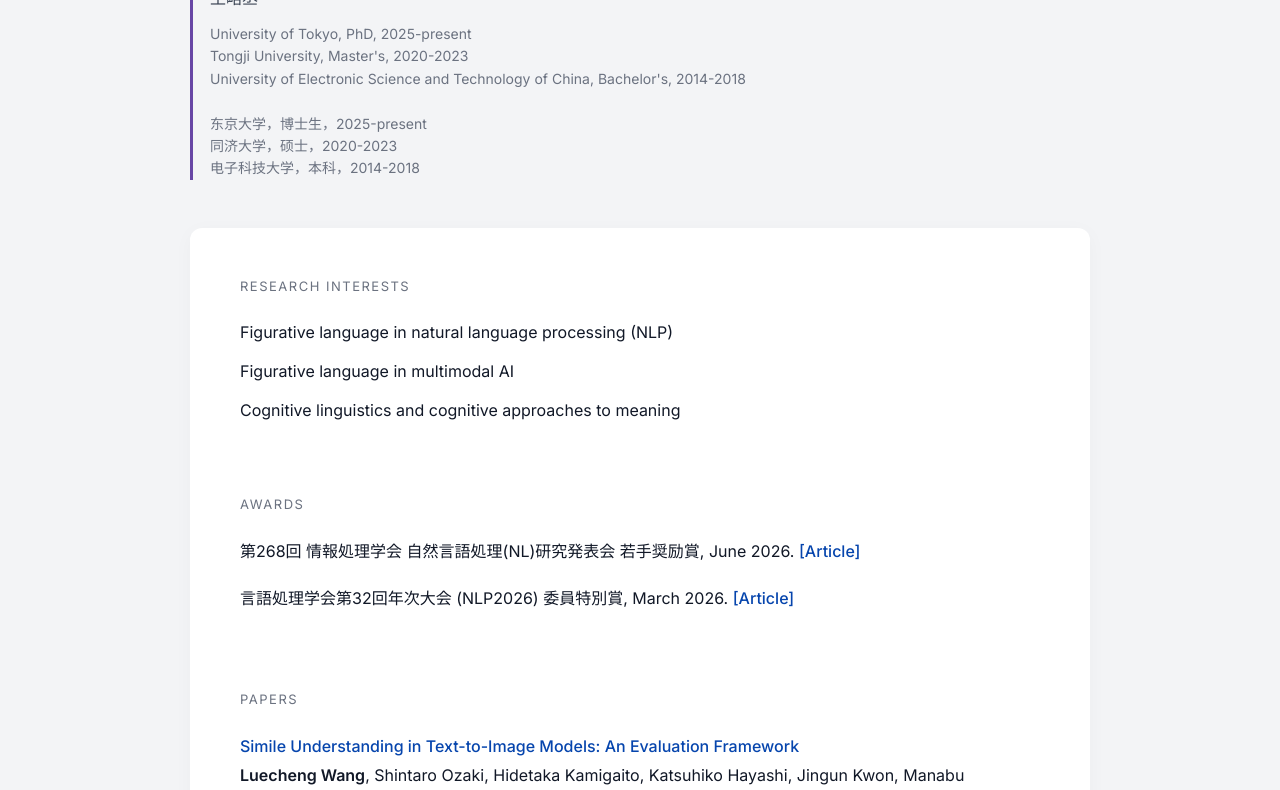
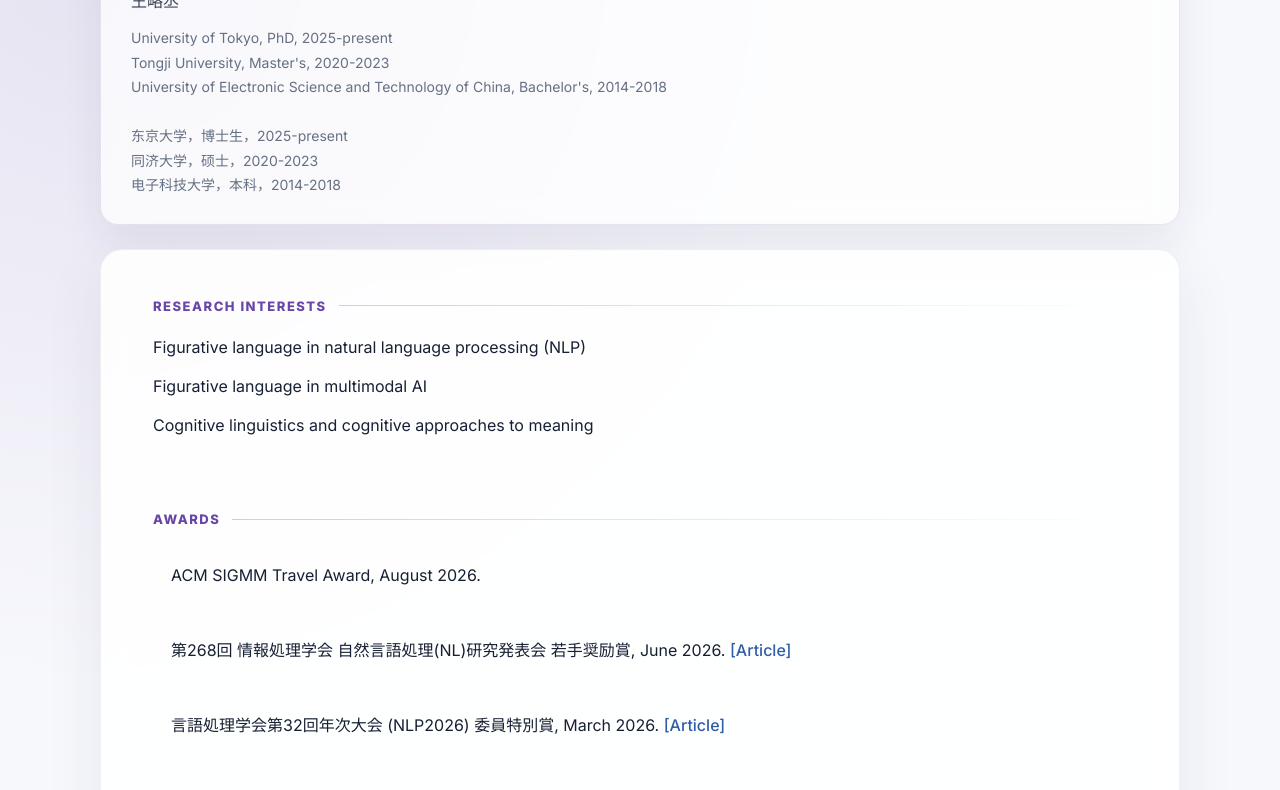
Before and after one commit to luechengwang/luechengwang.github.io, a plain HTML site: page index.html in a window 1280 px wide. Shown: the part 155-945 px from the top of the page. Drawn offline with Linux system fonts and the light colour scheme.

Commit message:
Update index.html

```diff
--- a/index.html
+++ b/index.html
@@ -12,41 +12,51 @@
 body {
   margin: 0;
   font-family: 'Inter', sans-serif;
-  background-color: #f3f4f6;
-  color: #111827;
+  background:
+    radial-gradient(circle at 8% 4%, rgba(104, 70, 165, 0.12), transparent 28%),
+    radial-gradient(circle at 92% 96%, rgba(37, 99, 235, 0.08), transparent 30%),
+    #f7f8fc;
+  color: #172033;
 }
 
 .wrapper {
-  max-width: 900px;
-  margin: 80px auto;
+  max-width: 1080px;
+  margin: 56px auto;
   display: grid;
   grid-template-columns: 1fr;
-  gap: 48px;
-  padding: 0 50px;
+  gap: 24px;
+  padding: 0 32px;
 }
 
 /* Sidebar */
 
 .sidebar {
   position: relative;
-  padding-left: 20px;
+  padding: 26px 30px;
+  border: 1px solid rgba(104, 70, 165, 0.14);
+  border-radius: 18px;
+  background: rgba(255,255,255,0.72);
+  box-shadow: 0 16px 40px rgba(44, 34, 77, 0.08);
+  backdrop-filter: blur(12px);
 }
 
 .sidebar::before {
   content: "";
   position: absolute;
   left: 0;
-  top: 0;
+  top: 22px;
   width: 3px;
-  bottom: 0;
-  background-color: #6846A5;
+  height: 58px;
+  border-radius: 0 3px 3px 0;
+  background: linear-gradient(#6846A5, #9a7bd1);
 }
 
 .sidebar h1 {
   font-size: 30px;
   font-weight: 800;
   margin-bottom: 4px;
-  color: #6846A5;
+  letter-spacing: -0.8px;
+  color: #4d327d;
 }
 
 .sidebar .chinese-name {
@@ -57,9 +67,9 @@ body {
 }
 
 .subtitle {
-  color: #6b7280;
+  color: #657083;
   font-size: 14px;
-  line-height: 1.6;
+  line-height: 1.75;
   margin-bottom: 0;
 }
 
@@ -74,7 +84,7 @@ body {
   display: block;
   margin-bottom: 12px;
   font-size: 14px;
-  color: #0645AD;
+  color: #315caa;
   text-decoration: none;
   font-weight: 500;
 }
@@ -88,18 +98,31 @@ body {
 /* Main content */
 
 .main-section {
-  background-color: #ffffff;
-  padding: 50px;
-  border-radius: 12px;
-  box-shadow: 0 4px 20px rgba(0,0,0,0.03);
+  background: rgba(255, 255, 255, 0.88);
+  padding: 48px 52px;
+  border: 1px solid rgba(30, 41, 59, 0.07);
+  border-radius: 22px;
+  box-shadow: 0 20px 60px rgba(44, 34, 77, 0.08);
+  backdrop-filter: blur(12px);
 }
 
 .section-title {
   font-size: 13px;
   letter-spacing: 1.5px;
   text-transform: uppercase;
-  color: #6b7280;
-  margin-bottom: 25px;
+  color: #6846A5;
+  font-weight: 800;
+  margin-bottom: 20px;
+  display: flex;
+  align-items: center;
+  gap: 12px;
+}
+
+.section-title::after {
+  content: "";
+  height: 1px;
+  flex: 1;
+  background: linear-gradient(90deg, rgba(104, 70, 165, 0.28), transparent);
 }
 
 .section-content p {
@@ -131,7 +154,17 @@ body {
 
 .publication {
   margin-bottom: 18px;
+  padding: 14px 16px;
+  border-left: 2px solid transparent;
+  border-radius: 10px;
   line-height: 1.8;
+  transition: background-color 160ms ease, border-color 160ms ease, transform 160ms ease;
+}
+
+.publication:hover {
+  background: #faf9ff;
+  border-left-color: #9a7bd1;
+  transform: translateX(3px);
 }
 
 .publication strong {
@@ -169,6 +202,11 @@ body {
 
   .main-section {
     padding: 30px;
+  }
+
+  .sidebar {
+    position: relative;
+    top: auto;
   }
 }
 
@@ -215,6 +253,10 @@ body {
     <div class="section-content">
 
       <div class="publication">
+        ACM SIGMM Travel Award, August 2026.
+      </div>
+
+      <div class="publication">
         第268回 情報処理学会 自然言語処理(NL)研究発表会 若手奨励賞, June 2026.
         <a href="https://www.ipsj.or.jp/award/nl-award2.html" target="_blank">[Article]</a>
       </div>
@@ -235,13 +277,25 @@ body {
 
       <div class="publication">
         <span class="entry-title">
-          <a href="https://arxiv.org/abs/2608.04750" target="_blank">Simile Understanding in Text-to-Image Models: An Evaluation Framework</a>
+          <a href="https://doi.org/10.1145/3767308.3835998" target="_blank">Simile Understanding in Text-to-Image Models: An Evaluation Framework</a>
         </span>
         <span class="entry-authors">
           <strong>Luecheng Wang</strong>, Shintaro Ozaki, Hidetaka Kamigaito, Katsuhiko Hayashi, Jingun Kwon, Manabu Okumura, Taro Watanabe.
         </span>
         <span class="entry-venue">
-          Proceedings of the 34th ACM International Conference on Multimedia, full paper accepted.
+          Proceedings of the 34th ACM International Conference on Multimedia, Main Conference paper, pages 10335–10344, November 2026.
+        </span>
+      </div>
+
+      <div class="publication">
+        <span class="entry-title">
+          <a href="https://aclanthology.org/2026.aacl-short.3/" target="_blank">Constructive Comment Extraction from Japanese YouTube Shorts: A Dataset and Empirical Study</a>
+        </span>
+        <span class="entry-authors">
+          Siyuan Feng, <strong>Luecheng Wang (co-first author)</strong>, Koyo Ogura, Yuma Iwamoto, Seinosuke Sato, Yuki Kometani, Masaki Itabashi, Shintaro Ozaki, Yusuke Sakai, Shogo Matsuno, Hidetaka Kamigaito, Katsuhiko Hayashi, Ryoma Obara, Sho Takase, Taro Watanabe.
+        </span>
+        <span class="entry-venue">
+          Proceedings of the 15th International Joint Conference on Natural Language Processing and the 5th Conference of the Asia-Pacific Chapter of the Association for Computational Linguistics (AACL-IJCNLP 2026), Main Conference paper, November 2026.
         </span>
       </div>
 
@@ -253,6 +307,18 @@ body {
     <!-- Presentations -->
     <div class="section-title">Presentations</div>
     <div class="section-content">
+
+      <div class="publication">
+        <span class="entry-title">
+          動画生成モデルにおける直喩理解と喩体の生成挙動.
+        </span>
+        <span class="entry-authors">
+          <strong>王略丞</strong>, 尾崎 慎太郎, 上垣外 英剛, 林 克彦, Kwon Jingun, 奥村 学, 渡辺 太郎.
+        </span>
+        <span class="entry-venue">
+          第21回言語処理若手シンポジウム (YANS), August 2026.
+        </span>
+      </div>
 
       <div class="publication">
         <span class="entry-title">
```
